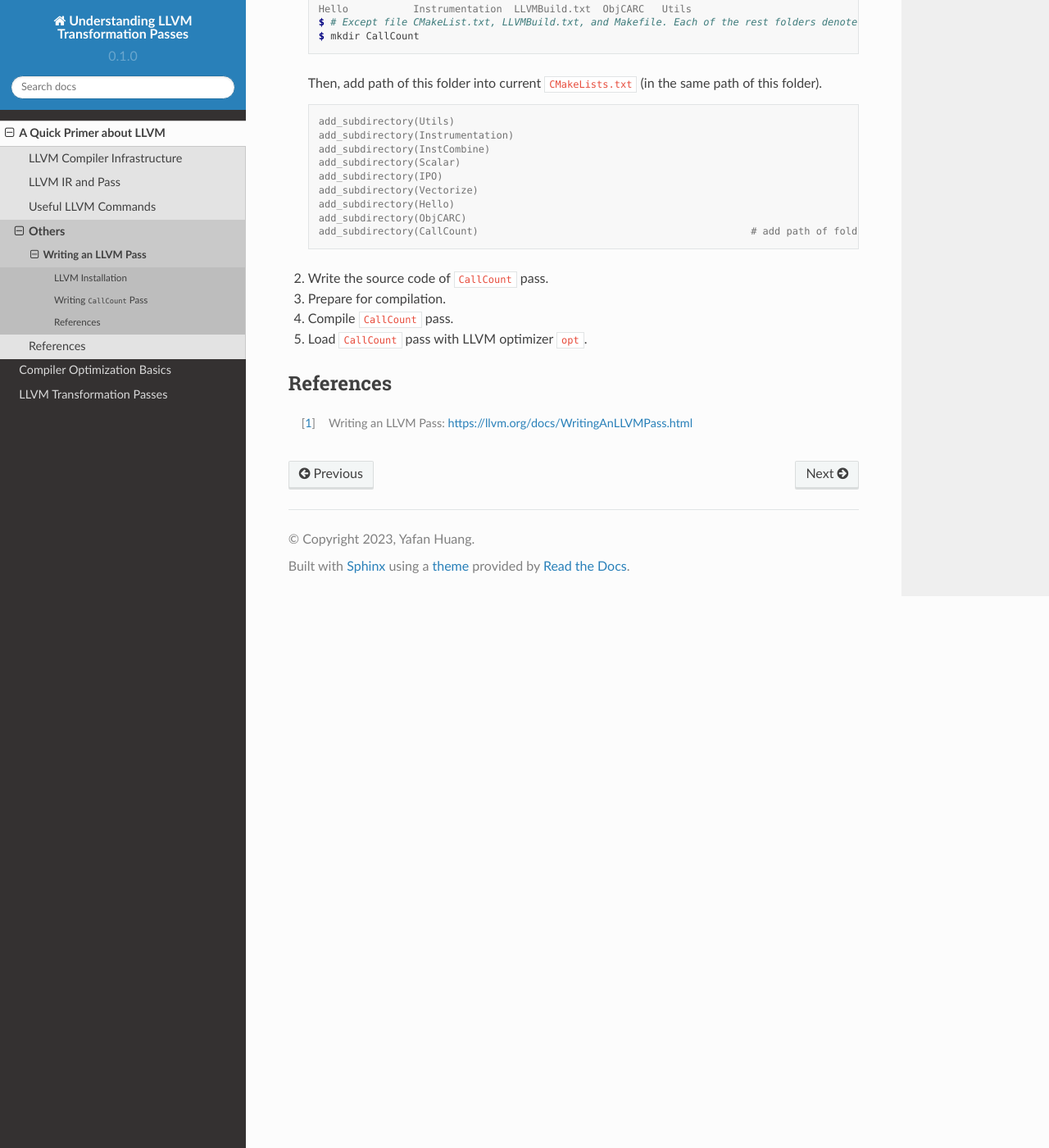
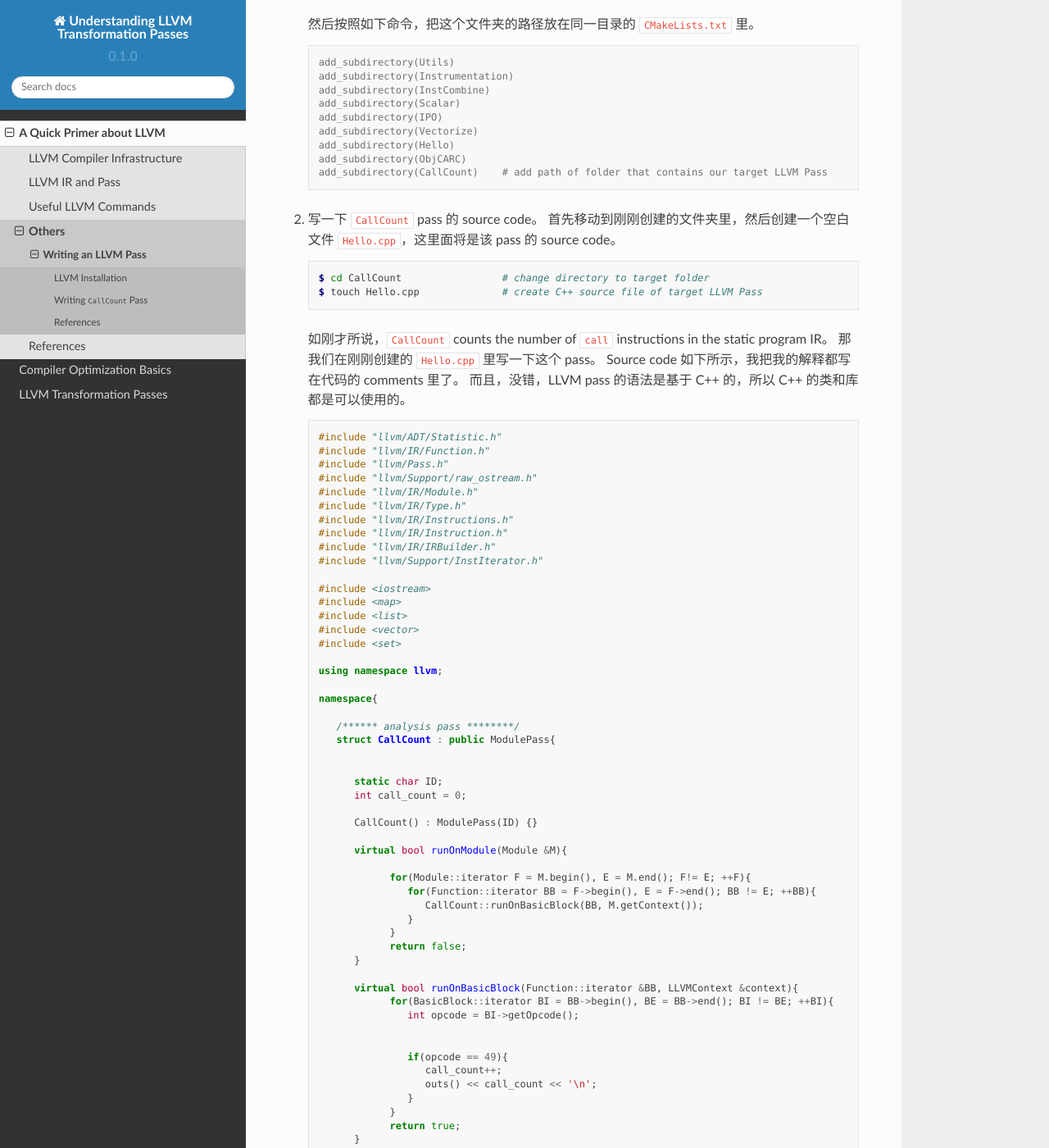
Before and after one commit to hyfshishen/understanding-llvm-transformation-passes, a Sphinx documentation site: the page built from docs/source/LLVM-a-quick-primer/writing-an-llvm-pass.rst, in a window 1280 px wide and 1400 px high, scrolled down 1011 px. Shown: the whole window at 82% size. Built offline with Sphinx 7.4.7 and the Read the Docs theme 2.0.0, drawn with Linux system fonts in a browser that asks for light colours; some of the changed text lies outside the part shown.

Commit message:
updating

```diff
--- a/docs/source/LLVM-a-quick-primer/writing-an-llvm-pass.rst
+++ b/docs/source/LLVM-a-quick-primer/writing-an-llvm-pass.rst
@@ -25,10 +25,9 @@ LLVM Installation
 
 Writing ``CallCount`` Pass
 ------------
-因为这里有太多专有名词和符号，所以这一块就全用英文来写了（中英文因为符号和字体不同，写在一起会显得有点乱）。
 
-1. Create a new folder for ``CallCount`` pass and add this folder to ``CMakeLists.txt``.
-   First, create a folder for this pass.
+1. 为 ``CallCount`` pass 创建一个文件夹，并且在同一路径的 ``CMakeLists.txt`` 里指定这个文件夹。
+   首先按照下面命令创建这个文件夹。
 
    .. code-block:: console
 
@@ -40,7 +39,7 @@ Writing ``CallCount`` Pass
       $ # Except file CMakeList.txt, LLVMBuild.txt, and Makefile. Each of the rest folders denotes an individual LLVM Pass.
       $ mkdir CallCount
 
-   Then, add path of this folder into current ``CMakeLists.txt`` (in the same path of this folder).
+   然后按照如下命令，把这个文件夹的路径放在同一目录的 ``CMakeLists.txt`` 里。
 
    .. code-block:: console
 
@@ -52,9 +51,82 @@ Writing ``CallCount`` Pass
       add_subdirectory(Vectorize)
       add_subdirectory(Hello)
       add_subdirectory(ObjCARC)
-      add_subdirectory(CallCount)                                              # add path of folder that contains our target LLVM Pass
+      add_subdirectory(CallCount)    # add path of folder that contains our target LLVM Pass
 
-2. Write the source code of  ``CallCount`` pass.
+2. 写一下 ``CallCount`` pass 的 source code。
+   首先移动到刚刚创建的文件夹里，然后创建一个空白文件 ``Hello.cpp``，这里面将是该 pass 的 source code。
+
+   .. code-block:: console
+
+      $ cd CallCount                 # change directory to target folder
+      $ touch Hello.cpp              # create C++ source file of target LLVM Pass
+
+   如刚才所说，``CallCount`` counts the number of ``call`` instructions in the static program IR。
+   那我们在刚刚创建的 ``Hello.cpp`` 里写一下这个 pass。
+   Source code 如下所示，我把我的解释都写在代码的 comments 里了。
+   而且，没错，LLVM pass 的语法是基于 C++ 的，所以 C++ 的类和库都是可以使用的。
+
+   .. code-block:: C++
+
+      #include "llvm/ADT/Statistic.h"
+      #include "llvm/IR/Function.h"
+      #include "llvm/Pass.h"
+      #include "llvm/Support/raw_ostream.h"
+      #include "llvm/IR/Module.h"
+      #include "llvm/IR/Type.h"
+      #include "llvm/IR/Instructions.h"
+      #include "llvm/IR/Instruction.h"
+      #include "llvm/IR/IRBuilder.h"
+      #include "llvm/Support/InstIterator.h"
+
+      #include <iostream>
+      #include <map>
+      #include <list>
+      #include <vector>
+      #include <set>
+
+      using namespace llvm;
+
+      namespace{
+
+         /****** analysis pass ********/
+         struct CallCount : public ModulePass{                                                     // This pass is developed based on ModulePass.
+                                                                                                   // There are also some other LLVM classes, such as:
+                                                                                                   //    CallGraphSCCPass, FunctionPass, LoopPass, and RegionPass.
+            static char ID;
+            int call_count = 0;                                                                    // Global variable that records the number of call type instructions.
+
+            CallCount() : ModulePass(ID) {}
+
+            virtual bool runOnModule(Module &M){                                                   // For each program IR, load it as a Module.
+                                                                                                   // Besides, you can regard this as the Main Function of this Pass.
+                  for(Module::iterator F = M.begin(), E = M.end(); F!= E; ++F){                    // Iterate each function in this Module.
+                     for(Function::iterator BB = F->begin(), E = F->end(); BB != E; ++BB){         // Iterate each basic-block in current function.
+                        CallCount::runOnBasicBlock(BB, M.getContext());                            // Iterate each instructions in current basic-block.
+                     }
+                  }
+                  return false;
+            }
+
+            virtual bool runOnBasicBlock(Function::iterator &BB, LLVMContext &context){            // The function that is used above, input is current basic-block.
+                  for(BasicBlock::iterator BI = BB->begin(), BE = BB->end(); BI != BE; ++BI){      // Interate each instructions in current basic-block.
+                     int opcode = BI->getOpcode();                                                 // Get opcode of current instruction:
+                                                                                                   //     Opcode is the unique number for each instruction type.
+                                                                                                   //     More details can be found at $YOUR-LOCAL-PATH$/llvm/include/llvm/IR/instruction.def
+                     if(opcode == 49){                                                             // Record if the type of current instruction is "call".
+                        call_count++;
+                        outs() << call_count << '\n';
+                     }
+                  }
+                  return true;
+            }
+         };
+      }
+      char CallCount::ID = 0;
+      static RegisterPass<CallCount> X("CallCount", "Count call type instructions in given program IR", false, false);
+                                                                                                   // "CallCount" is the unique flag of this pass while being loaded by opt command.
+
+
 3. Prepare for compilation.
 4. Compile ``CallCount`` pass.
 5. Load ``CallCount`` pass with LLVM optimizer ``opt``.
```
